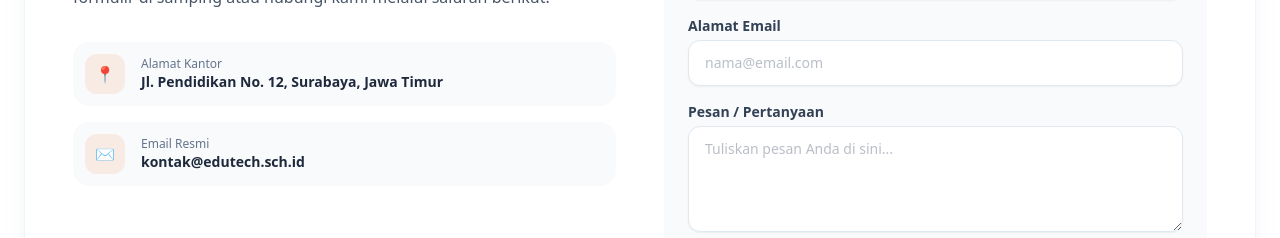
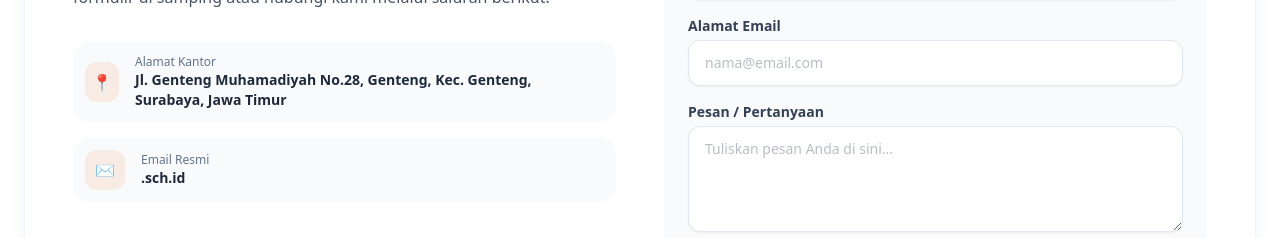
Before and after one commit to gilangilhams/Spemda-profile, a React (Vite) app in the folder company-profile/: page / in a window 1280 px wide. Shown: the part 2275-2513 px from the top of the page. Built offline with nearby package versions, Linux system fonts and the light colour scheme; a web font is replaced by a local one.

Commit message:
Refactor code structure for improved readability and maintainability

```diff
--- a/company-profile/src/App.jsx
+++ b/company-profile/src/App.jsx
@@ -3,6 +3,9 @@ import { motion, AnimatePresence, useScroll, useMotionValueEvent } from 'framer-
 import logoSekolah from './assets/logo.png';
 import smp2sbyLogo from './assets/logo.png';
 import visiMisiImg from './assets/visi_misi.png';
+import hero1Img from './assets/Hero1.JPG';
+import hero2Img from './assets/Hero2.JPG';
+import hero3Img from './assets/Hero3.JPG';
 
 // 1. Data Slider Kegiatan Sekolah
 const slidesData = [
@@ -11,21 +14,21 @@ const slidesData = [
     badge: "Informatika & Pemrograman",
     title: "Pembelajaran Berbasis Computational Thinking & Web Development",
     description: "Siswa diajak mengeksplorasi dunia logika pemrograman, pembuatan web, dan teknologi digital interaktif sejak dini.",
-    image: "https://images.unsplash.com/photo-1509062522246-3755977927d7?q=80&w=1600&auto=format&fit=crop",
+    image: hero1Img,
   },
   {
     id: 2,
     badge: "Laboratorium & Sains",
     title: "Praktikum Interaktif & Eksperimen Sains Terapan",
     description: "Fasilitas laboratorium modern yang mendukung kegiatan ilmiah, observasi, dan pengujian konsep sains secara langsung.",
-    image: "https://images.unsplash.com/photo-1577896851231-70ef18881754?q=80&w=1600&auto=format&fit=crop",
+    image: hero2Img,
   },
   {
     id: 3,
     badge: "Ekstrakurikuler & Karakter",
     title: "Pengembangan Potensi, Kepemimpinan, dan Kreativitas",
     description: "Berbagai kegiatan ekstrakurikuler mulai dari HW, Robotik, Seni, hingga Olahraga untuk membentuk karakter siswa yang holistik.",
-    image: "https://images.unsplash.com/photo-1529390079861-591de354faf5?q=80&w=1600&auto=format&fit=crop",
+    image: hero3Img,
   },
 ];
 
@@ -138,7 +141,7 @@ export default function App() {
     const timer = setInterval(() => {
       paginate(1);
     }, 6000);
-    return () => clearTimeout(timer);
+    return () => clearInterval(timer);
   }, [page]);
 
   const currentSlide = slidesData[slideIndex];
@@ -280,7 +283,6 @@ export default function App() {
               );
             })}
           </div>
-
 
         </div>
       </nav>
@@ -581,7 +583,7 @@ export default function App() {
                 <div className="flex h-10 w-10 items-center justify-center rounded-xl bg-[#ee944f]/15 text-[#ee944f]">📍</div>
                 <div>
                   <p className="text-xs font-medium text-slate-500">Alamat Kantor</p>
-                  <p className="text-sm font-semibold text-slate-800">Jl. Pendidikan No. 12, Surabaya, Jawa Timur</p>
+                  <p className="text-sm font-semibold text-slate-800">Jl. Genteng Muhamadiyah No.28, Genteng, Kec. Genteng, Surabaya, Jawa Timur</p>
                 </div>
               </div>
 
@@ -589,7 +591,7 @@ export default function App() {
                 <div className="flex h-10 w-10 items-center justify-center rounded-xl bg-[#ee944f]/15 text-[#ee944f]">✉️</div>
                 <div>
                   <p className="text-xs font-medium text-slate-500">Email Resmi</p>
-                  <p className="text-sm font-semibold text-slate-800">kontak@edutech.sch.id</p>
+                  <p className="text-sm font-semibold text-slate-800">.sch.id</p>
                 </div>
               </div>
             </div>
```
Also changed, not shown: company-profile/src/assets/Hero2.JPG (added), company-profile/src/assets/Hero3.JPG (added).
